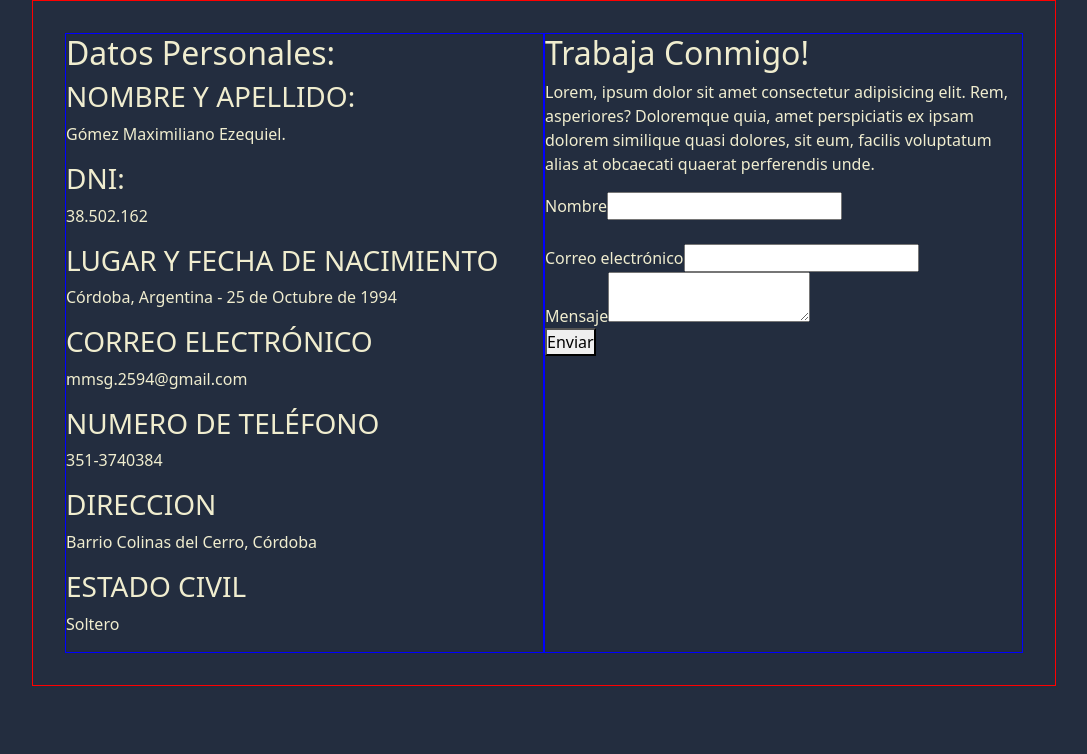
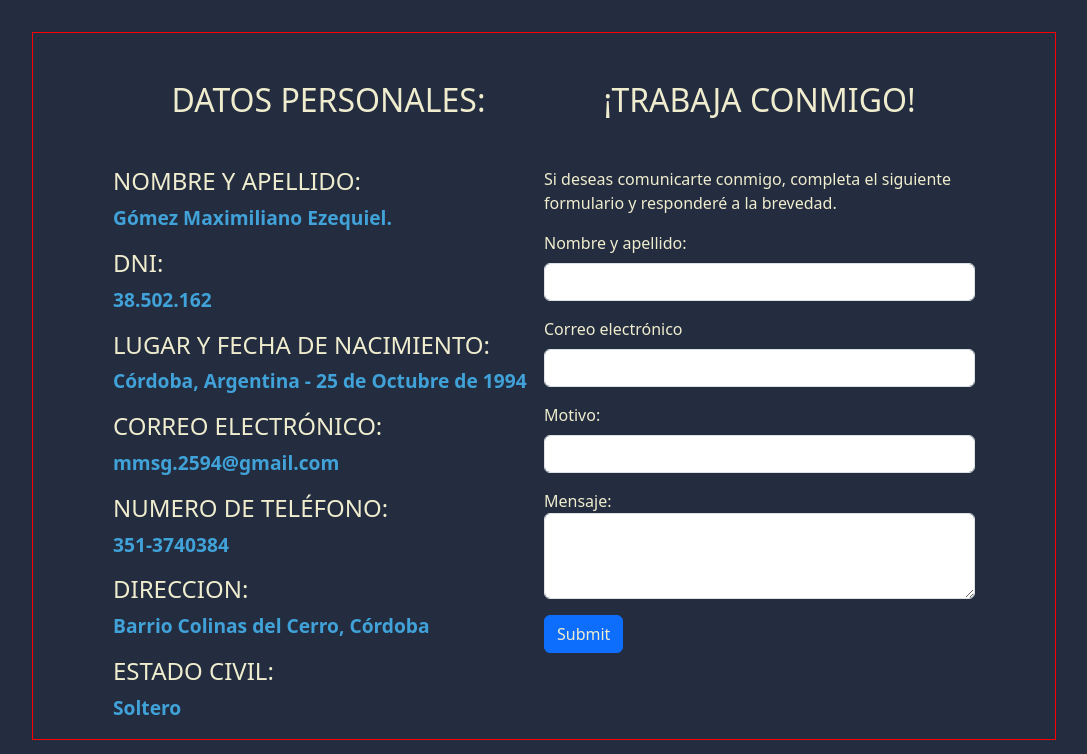
Before and after one commit to maximmusg/Portfolio2024, a React (Vite) app: page / in a window 1280 px wide. Shown: the top 754 px of the page, without its empty margins (96-1183 px from the left). Built offline with nearby package versions, Linux system fonts and the light colour scheme.

Commit message:
Se creo estructura y algunos estilos de componente de contacto

```diff
--- a/src/components/Contact.jsx
+++ b/src/components/Contact.jsx
@@ -2,44 +2,74 @@ const Contact = () => {
   return (
     <div className="contact__container">
       <div className="contact__info--container">
-        <h2>Datos Personales:</h2>
-        <h3>NOMBRE Y APELLIDO:</h3>
+        <h2 className="contact__title">DATOS PERSONALES:</h2>
+        <h4>NOMBRE Y APELLIDO:</h4>
         <p>Gómez Maximiliano Ezequiel.</p>
-        <h3>DNI:</h3>
+        <h4>DNI:</h4>
         <p>38.502.162</p>
-        <h3>LUGAR Y FECHA DE NACIMIENTO</h3>
+        <h4>LUGAR Y FECHA DE NACIMIENTO:</h4>
         <p>Córdoba, Argentina - 25 de Octubre de 1994</p>
-        <h3>CORREO ELECTRÓNICO</h3>
+        <h4>CORREO ELECTRÓNICO:</h4>
         <p>mmsg.2594@gmail.com</p>
-        <h3>NUMERO DE TELÉFONO</h3>
+        <h4>NUMERO DE TELÉFONO:</h4>
         <p>351-3740384</p>
-        <h3>DIRECCION</h3>
+        <h4>DIRECCION:</h4>
         <p>Barrio Colinas del Cerro, Córdoba </p>
-        <h3>ESTADO CIVIL</h3>
+        <h4>ESTADO CIVIL:</h4>
         <p>Soltero</p>
       </div>
       <div className="contact__form--container">
-        <form name="contact">
-          <h2>Trabaja Conmigo!</h2>
-          <p>
-            Lorem, ipsum dolor sit amet consectetur adipisicing elit. Rem,
-            asperiores? Doloremque quia, amet perspiciatis ex ipsam dolorem
-            similique quasi dolores, sit eum, facilis voluptatum alias at
-            obcaecati quaerat perferendis unde.
-          </p>
-          <div className="relative mb-4">
-            <label htmlFor="name">Nombre</label>
-            <input type="text" id="name" name="name" />
+        <h2 className="contact__title">¡Trabaja Conmigo!</h2>
+        <p>
+          Si deseas comunicarte conmigo, completa el siguiente formulario y
+          responderé a la brevedad.
+        </p>
+        <form>
+          <div className="mb-3">
+            <label htmlFor="exampleInputEmail1" className="form-label">
+              Nombre y apellido:
+            </label>
+            <input
+              type="text"
+              className="form-control"
+              id="exampleInputEmail1"
+              aria-describedby="emailHelp"
+            />
           </div>
-          <div>
-            <label htmlFor="email">Correo electrónico</label>
-            <input type="email" id="email" name="email" />
+          <div className="mb-3">
+            <label htmlFor="exampleInputPassword1" className="form-label">
+              Correo electrónico
+            </label>
+            <input
+              type="email"
+              className="form-control"
+              id="exampleInputPassword1"
+            />
           </div>
-          <div>
-            <label htmlFor="message">Mensaje</label>
-            <textarea name="message" id="message" />
+          <div className="mb-3">
+            <label htmlFor="exampleInputEmail2" className="form-label">
+              Motivo:
+            </label>
+            <input
+              type="text"
+              className="form-control"
+              id="exampleInputEmail2"
+              aria-describedby="emailHelp"
+            />
           </div>
-          <button type="submit">Enviar</button>
+
+          <div className="mb-3">
+            <label htmlFor="exampleFormControlTextarea1">Mensaje:</label>
+            <textarea
+              className="form-control"
+              id="exampleFormControlTextarea1"
+              rows="3"
+            ></textarea>
+          </div>
+
+          <button type="submit" className="btn btn-primary">
+            Submit
+          </button>
         </form>
       </div>
     </div>
--- a/src/index.css
+++ b/src/index.css
@@ -230,19 +230,32 @@ body {
 
 .contact__container {
   color: #f0edcf;
-  padding: 2rem;
-  margin: 0 auto;
+  padding: 0 5rem;
+  margin: 2rem auto;
   width: 80%;
   border: 1px solid red;
   display: flex;
 }
 
+.contact__title {
+  text-transform: uppercase;
+  text-align: center;
+  margin: 3rem auto;
+}
+
 .contact__info--container {
   width: 50%;
-  border: 1px solid blue;
+  /* border: 1px solid blue; */
+}
+
+.contact__info--container p {
+  /* color: #0b60b0; */
+  color: #40a2d8;
+  font-weight: bold;
+  font-size: 1.2rem;
 }
 
 .contact__form--container {
   width: 50%;
-  border: 1px solid blue;
+  /* border: 1px solid blue; */
 }
```
